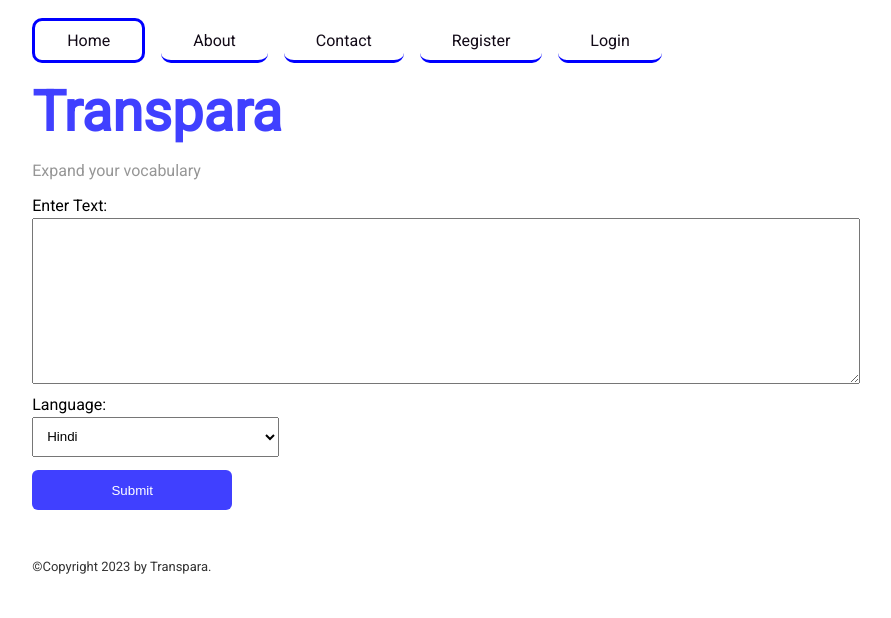
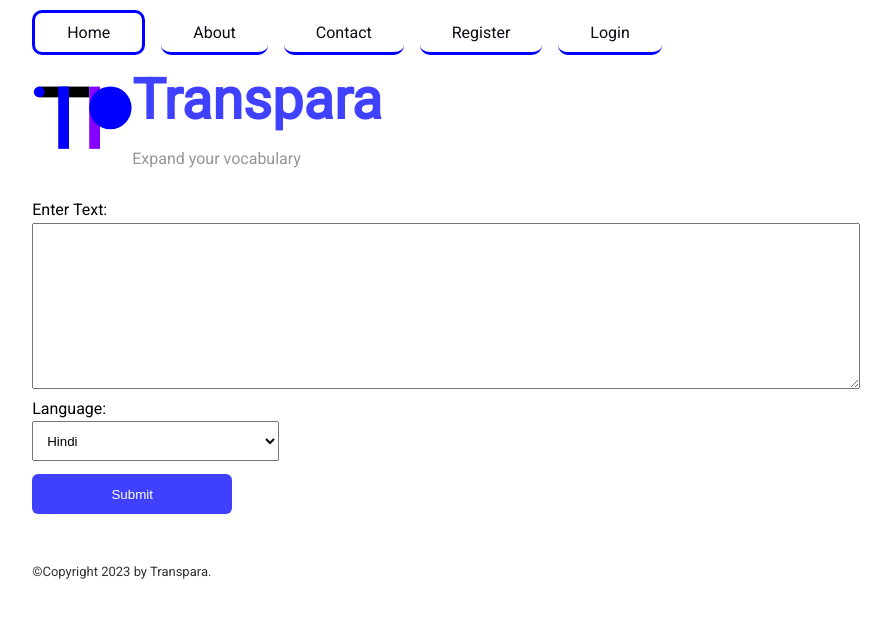
Before and after one commit to nayan00112/Transpara, a Django app: page / in a window 1280 px wide. Shown: the top 618 px of the page, without its empty margins (197-1088 px from the left). Run offline with Django 3.2, Linux system fonts and the light colour scheme.

Commit message:
transpara logo

```diff
--- a/Transpara/Transpara/settings.py
+++ b/Transpara/Transpara/settings.py
@@ -25,7 +25,7 @@ SECRET_KEY = 'django-insecure-@tyh6=3%vysa3w8!e5dp3$&i@_v_+ah0-0a0!7=z+h2!p-1*l8
 # SECURITY WARNING: don't run with debug turned on in production!
 DEBUG = True
 
-ALLOWED_HOSTS = ['192.168.148.57']
+ALLOWED_HOSTS = ["*"]
 
 
 # Application definition
--- a/Transpara/static/home.css
+++ b/Transpara/static/home.css
@@ -80,6 +80,7 @@ textarea {
 
 .navbar {
     padding: 0px;
+    margin: 0px;
 }
 
 .navbar li {
@@ -88,7 +89,6 @@ textarea {
     padding: 10px 2em;
     border-bottom: 3px solid blue;
     border-radius: 10px;
-
     display: inline-block;
     margin-top: 2px;
     box-sizing: border-box;
@@ -124,6 +124,7 @@ input {
 }
 
 @media screen and (min-width: 768px) {
+
     /* For screens with a minimum width of 768px (tablets and desktops) */
     .cont {
         width: 65%;
@@ -131,12 +132,26 @@ input {
 }
 
 @media screen and (max-width: 767px) {
+
     /* For screens with a maximum width of 767px (phones) */
     .cont {
         width: 98%;
     }
 
     .navbar li {
-        width:40%;
+        width: 46%;
     }
 }
+
+#hed {
+    display: flex;
+    padding: 12px 10px 10px  0px;
+}
+.child{
+    flex-wrap: wrap;
+}
+.footer {
+    margin-top: 2em;
+    color: rgb(51, 51, 51);
+    font-size: small;
+}
--- a/Transpara/static/printJS.js
+++ b/Transpara/static/printJS.js
@@ -1,20 +1,20 @@
 function myprint() {
     var t = document.getElementsByTagName('body')[0].innerHTML
-    document.getElementsByTagName('body')[0].innerHTML = document.getElementById('hed').innerHTML + "" + document.getElementById('PragraphText').innerHTML + document.getElementById('DictWordsTable').innerHTML + "<br><br>" + document.getElementById("footr").innerHTML
+    document.getElementsByTagName('body')[0].innerHTML = document.getElementById('hed').innerHTML + "" + document.getElementById('PragraphText').innerHTML + document.getElementById('DictWordsTable').innerHTML + "<br><br>" + document.getElementById("fr").innerHTML
     window.print()
     document.getElementsByTagName('body')[0].innerHTML = t
 }
 
 function meaningsprint() {
     var t = document.getElementsByTagName('body')[0].innerHTML
-    document.getElementsByTagName('body')[0].innerHTML = document.getElementById('hed').innerHTML + "" + document.getElementById('PragraphText').innerHTML + document.getElementById('divmeaning').innerHTML + "<br><br>" + document.getElementById("footr").innerHTML
+    document.getElementsByTagName('body')[0].innerHTML = document.getElementById('hed').innerHTML + "" + document.getElementById('PragraphText').innerHTML + document.getElementById('divmeaning').innerHTML + "<br><br>" + document.getElementById("fr").innerHTML
     window.print()
     document.getElementsByTagName('body')[0].innerHTML = t
 }
 
 function printWhole() {
     var t = document.getElementsByTagName('body')[0].innerHTML
-    document.getElementsByTagName('body')[0].innerHTML = document.getElementById('hed').innerHTML + "" + document.getElementById('PragraphText').innerHTML + document.getElementById('DictWordsTable').innerHTML + document.getElementById('divmeaning').innerHTML + "<br><br>" + document.getElementById("footr").innerHTML
+    document.getElementsByTagName('body')[0].innerHTML = document.getElementById('hed').innerHTML + "" + document.getElementById('PragraphText').innerHTML + document.getElementById('DictWordsTable').innerHTML + document.getElementById('divmeaning').innerHTML + "<br><br>" + document.getElementById("fr").innerHTML
     window.print()
     document.getElementsByTagName('body')[0].innerHTML = t
 }
--- a/Transpara/templates/Translate/index.html
+++ b/Transpara/templates/Translate/index.html
@@ -14,7 +14,8 @@
     </script>
     <noscript>Your browser does not support JavaScript.</noscript>
     <style>
-        #divmeaning, #PragraphText{
+        #divmeaning,
+        #PragraphText {
             font-family: 'Quicksand', sans-serif;
             padding: 5px;
         }
@@ -40,9 +41,17 @@
             {% endif %}
         </ul>
         <div id="hed">
-            <h1 class="heading">Transpara</h1>
-            <h3 class="lite">Expand your vocabulary</h3>
+            <div class="child">
+                <object title="Transpara logo" type="image/svg+xml" data="{% static 'logo/TransparaLogo.svg' %}"
+                    height="100px">
+                </object class="child">
+            </div>
+            <div>
+                <h1 class="heading">Transpara</h1>
+                <h3 class="lite">Expand your vocabulary</h3>
+            </div>
         </div>
+        <!-- </div> -->
         <div>
             <form method="post" name="form1">
                 {% csrf_token %}
@@ -147,7 +156,8 @@
                 {%endif%}
             </div>
             <div>
-                <footer style='margin-top:2em; color:rgb(51, 51, 51); font-size: small;' id="footr">&#169;Copyright 2023
+                <footer class="footer" id="fr">&#169;Copyright
+                    2023
                     by
                     Transpara.</footer>
             </div>
```
Also changed, not shown: Transpara/db.sqlite3, Transpara/static/logo/TransparaLogo.svg (added).
